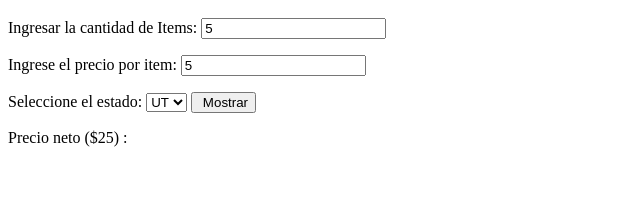
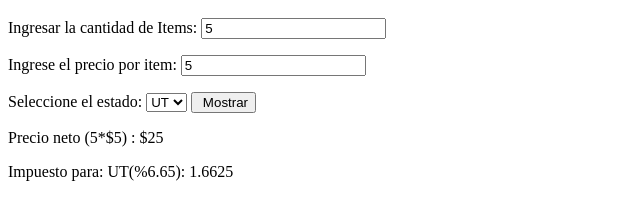
Before and after one commit to Adriana-Tarquino/TotalizadorVenta, a website built with Parcel: page index.html in a window 1280 px wide. Both pictures are taken after typing "5", "5" into the empty fields and a click on the input "Mostrar". Shown: the part 48-268 px from the top of the page, without its empty margins (0-640 px from the left). Built offline with nearby package versions, Linux system fonts and the light colour scheme.

Commit message:
6. Mostrar el precio total del impuesto según el precio neto y el porcentaje de CA

```diff
--- a/index.html
+++ b/index.html
@@ -20,7 +20,7 @@
       <input type="submit" value=" Mostrar" />
     </form>
     <div id="resul"></div>
-
+    <div id="resul_2"></div>
     <script type="module" src="./src/presenter.js"></script>
   </body>
 </html>
--- a/src/calculos.js
+++ b/src/calculos.js
@@ -19,7 +19,7 @@ function porcentaje_Impuesto(e){
         default:
             break;
     }
-    return resp + "%";
+    return resp;
 }
 
 export default porcentaje_Impuesto;
--- /dev/null
+++ b/src/calculos2.js
@@ -0,0 +1,12 @@
+function calcular_Impuesto(precio,estadoImpuesto,nombreEstado)
+{
+    var resp;
+    if(nombreEstado = "CA")
+    {
+        resp = precio * (estadoImpuesto/100);
+    }
+
+    return resp;
+}
+
+export default calcular_Impuesto;
--- a/src/presenter.js
+++ b/src/presenter.js
@@ -1,8 +1,11 @@
 import porcentaje_Impuesto from "./calculos";
+import calcular_Impuesto from "./calculos2";
+
 
 const cantidad_1 = document.querySelector("#cantidad");
 const precio_1 = document.querySelector("#precio");
 const div = document.querySelector("#resul");
+const div_2 = document.querySelector("#resul_2");
 const estados_1 = document.querySelector("#estados");
 const form = document.querySelector("#ventas-form");
 
@@ -11,8 +14,10 @@ form.addEventListener("submit", (event) => {
   const cantidad_2 = cantidad_1.value;
   const precio_2 = precio_1.value;
   const estados_2 = estados_1.value;
+  const precio_Neto = cantidad_2 *precio_2;
   //div.innerHTML = "<p>" + cantidad_2 +"&nbsp"+ precio_2 + "&nbsp" + estados_2 + "&nbsp" + porcentaje_Impuesto(estados_2) +  "</p>";
-  div.innerHTML = "<p>" + "Precio neto (" + "$" + cantidad_2 *precio_2 + ") :" + "</p>";
-
+  div.innerHTML = "<p>" + "Precio neto ("+ cantidad_2 + "*" + "$" + precio_2 + ") :" + "&nbsp" + "$"  + precio_Neto + "</p>";
+  div_2.innerHTML = "<p>" + "Impuesto para: " + estados_2 + "(%" + porcentaje_Impuesto(estados_2) + "):" +
+   "&nbsp" + calcular_Impuesto(precio_Neto, porcentaje_Impuesto(estados_2), estados_2) + "</p>";
 
 });
```
